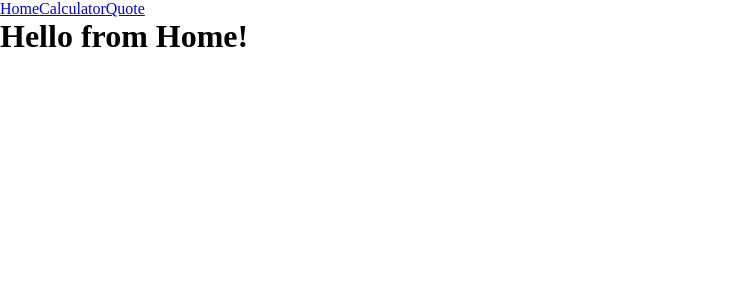
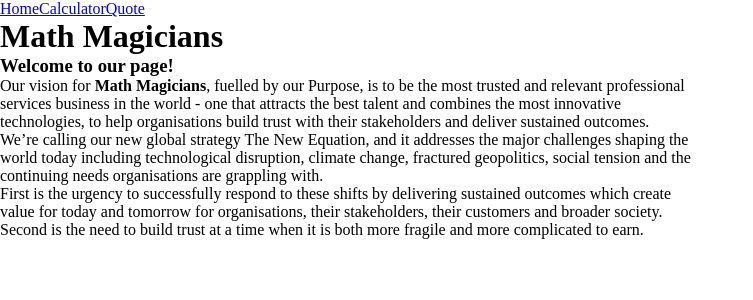
Before and after one commit to SarvarKh/react-calculator, a React (Create React App) app: page / in a window 1280 px wide. Shown: the top 300 px of the page, without its empty margins (0-753 px from the left). Built offline with nearby package versions, Linux system fonts and the light colour scheme.

Commit message:
Add content for Home, Calculator, and Quote pages

```diff
--- a/src/components/App.js
+++ b/src/components/App.js
@@ -36,6 +36,8 @@ const App = () => {
 
   return (
     <>
+      <h1>Math Magicians</h1>
+      <h3>Let&apos;s do some math!</h3>
       <Display status={next} />
       <ButtonPanel grantParentHandleState={handleState} />
     </>
--- a/src/components/Home.js
+++ b/src/components/Home.js
@@ -3,7 +3,31 @@ import React from 'react';
 export default function Home() {
   return (
     <div>
-      <h1>Hello from Home!</h1>
+      <h1>Math Magicians</h1>
+      <h3>Welcome to our page!</h3>
+
+      <div>
+        Our vision for
+        <b> Math Magicians</b>
+        , fuelled by our Purpose, is to be the most trusted
+        and relevant professional services business in the world - one that attracts
+        the best talent and combines the most innovative technologies,
+        to help organisations build trust with their stakeholders and deliver sustained outcomes.
+      </div>
+      <div>
+        We’re calling our new global strategy The New Equation,
+        and it addresses the major challenges shaping the world today
+        including technological disruption, climate change,
+        fractured geopolitics, social tension and the continuing
+        needs organisations are grappling with.
+      </div>
+      <div>
+        First is the urgency to successfully respond to these shifts
+        by delivering sustained outcomes which create value for today
+        and tomorrow for organisations, their stakeholders, their customers
+        and broader society.  Second is the need to build trust at a time
+        when it is both more fragile and more complicated to earn.
+      </div>
     </div>
   );
 }
--- a/src/components/Quote.js
+++ b/src/components/Quote.js
@@ -3,7 +3,11 @@ import React from 'react';
 export default function Quote() {
   return (
     <div>
-      <h2>Quote of the day!</h2>
+      <h1>Math Magicians</h1>
+      <div>
+        Mathematics is not about numbers, equations, computations,
+        or algorithms: it is about understanding. –William Paul Thurston
+      </div>
     </div>
   );
 }
```
